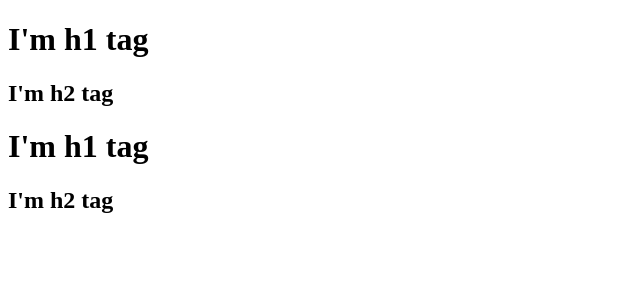
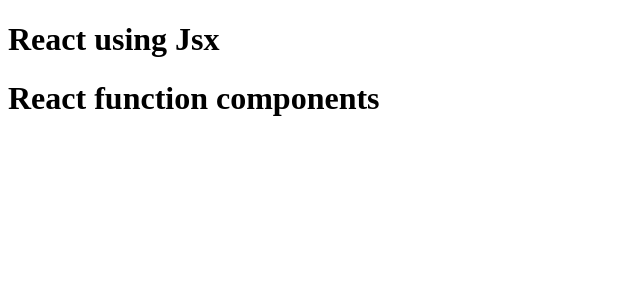
Before and after one commit to sagarkataria/f-react, a React (Vite) app: page / in a window 1280 px wide. Shown: the top 300 px of the page, without its empty margins (0-640 px from the left). Built offline with nearby package versions, Linux system fonts and the light colour scheme.

Commit message:
React Element and Components

```diff
--- a/App.js
+++ b/App.js
@@ -1,11 +1,26 @@
 import React from 'react'
-import ReactDOM from 'react-dom';
+import ReactDOM from 'react-dom/client';
 
-const parent = React.createElement(
-    "div", { id: 'parent' }, [React.createElement('div', { id: 'child' }, [React.createElement('h1', {}, "I'm h1 tag"), React.createElement('h2', {}, "I'm h2 tag")]),
-    React.createElement('div', { id: 'child2' }, [React.createElement('h1', {}, "I'm h1 tag"), React.createElement('h2', {}, "I'm h2 tag")])
-]
+// React Element
+const Title = (
+    <h1 className='head' tabIndex="1">
+        React using Jsx
+    </h1>
+);
+
+// React functional components
+const HeadingComponent = () => (
+    <div id='container'>
+        {Title}
+        <h1>React function components</h1>
+    </div>
+
 )
 
 const root = ReactDOM.createRoot(document.getElementById('root'));
-root.render(parent);
+// render functional components like this
+root.render(<HeadingComponent />);
+
+// render react element like this
+
+// root.render(title);
--- a/package.json
+++ b/package.json
@@ -2,8 +2,9 @@
   "name": "f-react",
   "version": "1.0.0",
   "description": "This is  react By Sagar Singh",
-  "main": "App.js",
   "scripts": {
+    "start":"parcel index.html",
+    "build":"parcel build index.html",
     "test": "jest"
   },
   "repository": {
```
Also changed, not shown: 2 other files (tests, documents, lock files or other folders).
